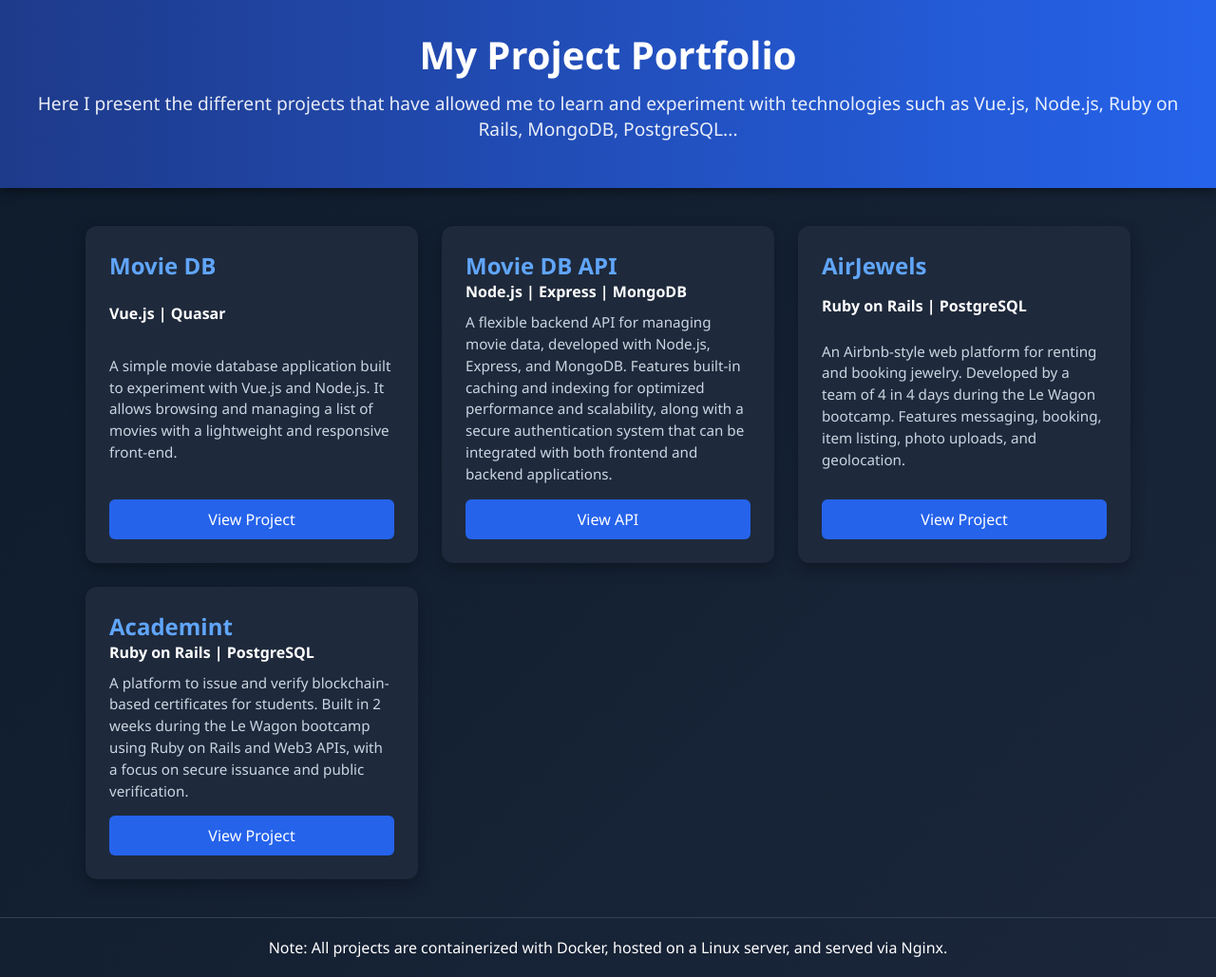
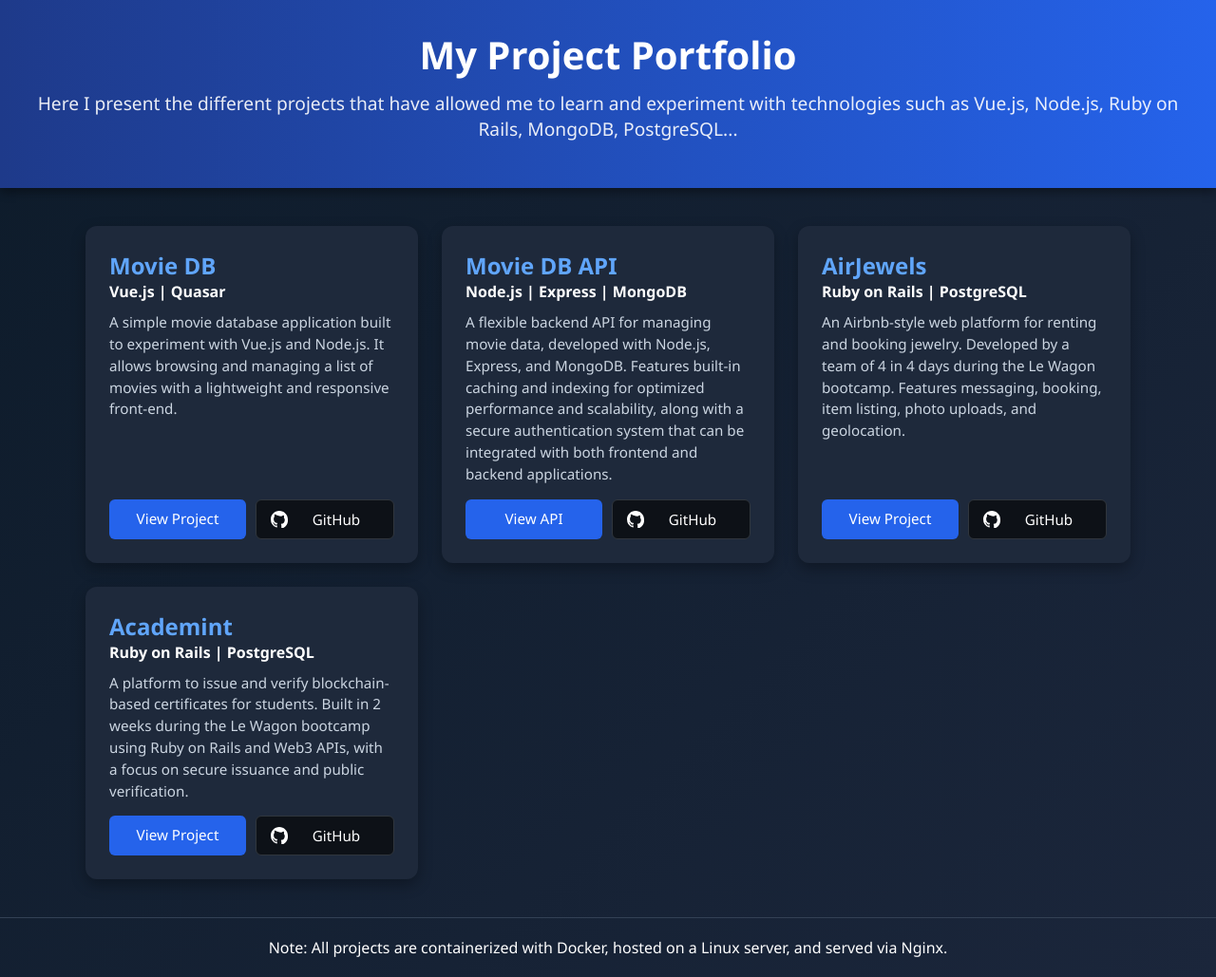
Before and after one commit to SVILLEBRUN/Deply_on_RaspberryPi, a plain HTML site: page index.html in a window 1280 px wide. Shown: the whole page at 95% size. Drawn offline with Linux system fonts and the light colour scheme.

Commit message:
New github button to view the code in github

```diff
--- a/index.html
+++ b/index.html
@@ -65,7 +65,13 @@
                 line-height: 1.5;
                 color: #cbd5e1;
             }
+            .btn-container {
+                display: flex;
+                gap: 10px;
+                margin-top: auto;
+            }
             .card a {
+                flex: 1;
                 text-decoration: none;
                 background-color: #2563eb;
                 color: white;
@@ -73,10 +79,33 @@
                 border-radius: 6px;
                 text-align: center;
                 transition: background-color 0.2s;
+                font-size: 0.95em;
             }
             .card a:hover {
                 background-color: #1d4ed8;
             }
+            .github-btn {
+                display: flex;
+                align-items: center;
+                justify-content: left;
+                background-color: #0d1117 !important;
+                border: 1px solid #30363d !important;
+            }
+            .github-btn svg {
+                margin-right: 6px;
+                fill: white !important;
+                width: 18px;
+                height: 18px;
+            }
+            .github-btn span {
+                flex: 1;
+                text-align: center;
+                color: white !important;
+            }
+            .github-btn:hover {
+                background-color: #30363d !important;
+            }
+
             footer {
                 text-align: center;
                 padding: 20px;
@@ -99,7 +128,21 @@
                 <h4>Vue.js | Quasar</h4>
                 <p>A simple movie database application built to experiment with Vue.js and Node.js.
                 It allows browsing and managing a list of movies with a lightweight and responsive front-end.</p>
-                <a href="/movie-db-app/">View Project</a>
+                <div class="btn-container">
+                    <a href="/movie-db-app/">View Project</a>
+                    <a href="https://github.com/SVILLEBRUN/Movie_db_app" target="_blank" class="github-btn">
+                        <svg viewBox="0 0 16 16">
+                            <path d="M8 0C3.58 0 0 3.58 0 8a8 8 0 005.47 7.59c.4.07.55-.17.55-.38
+                            0-.19-.01-.82-.01-1.49-2 .37-2.69-.49-2.85-.94-.09-.23-.48-.94-.82-1.13-.28-.15-.68-.52
+                            0-.53.63-.01 1.08.58 1.23.82.72 1.21 1.87.87 2.33.66.07-.52.28-.87.51-1.07-1.78-.2-3.64-.89-3.64-3.95
+                            0-.87.31-1.59.82-2.15-.08-.2-.36-1.02.08-2.12 0 0 .67-.21 2.2.82A7.65 7.65 0 018 4.8a7.6 7.6 0 011.99.27c1.53-1.04
+                            2.2-.82 2.2-.82.44 1.1.16 1.92.08 2.12.51.56.82 1.28.82 2.15
+                            0 3.07-1.87 3.75-3.65 3.95.29.25.54.73.54 1.48
+                            0 1.07-.01 1.93-.01 2.2 0 .21.15.46.55.38A8 8 0 0016 8c0-4.42-3.58-8-8-8z"/>
+                        </svg>
+                        <span>GitHub</span>
+                    </a>
+                </div>
             </div>
 
             <div class="card">
@@ -107,7 +150,21 @@
                 <h4>Node.js | Express | MongoDB</h4>
                 <p>A flexible backend API for managing movie data, developed with Node.js, Express, and MongoDB.
                 Features built-in caching and indexing for optimized performance and scalability, along with a secure authentication system that can be integrated with both frontend and backend applications.</p>
-                <a href="/movie-db-app/api">View API</a>
+                <div class="btn-container">
+                    <a href="/movie-db-app/api">View API</a>
+                    <a href="https://github.com/SVILLEBRUN/Movie_db_app" target="_blank" class="github-btn">
+                        <svg viewBox="0 0 16 16">
+                            <path d="M8 0C3.58 0 0 3.58 0 8a8 8 0 005.47 7.59c.4.07.55-.17.55-.38
+                            0-.19-.01-.82-.01-1.49-2 .37-2.69-.49-2.85-.94-.09-.23-.48-.94-.82-1.13-.28-.15-.68-.52
+                            0-.53.63-.01 1.08.58 1.23.82.72 1.21 1.87.87 2.33.66.07-.52.28-.87.51-1.07-1.78-.2-3.64-.89-3.64-3.95
+                            0-.87.31-1.59.82-2.15-.08-.2-.36-1.02.08-2.12 0 0 .67-.21 2.2.82A7.65 7.65 0 018 4.8a7.6 7.6 0 011.99.27c1.53-1.04
+                            2.2-.82 2.2-.82.44 1.1.16 1.92.08 2.12.51.56.82 1.28.82 2.15
+                            0 3.07-1.87 3.75-3.65 3.95.29.25.54.73.54 1.48
+                            0 1.07-.01 1.93-.01 2.2 0 .21.15.46.55.38A8 8 0 0016 8c0-4.42-3.58-8-8-8z"/>
+                        </svg>
+                        <span>GitHub</span>
+                    </a>
+                </div>
             </div>
 
             <div class="card">
@@ -116,7 +173,21 @@
                 <p>An Airbnb-style web platform for renting and booking jewelry.
                 Developed by a team of 4 in 4 days during the Le Wagon bootcamp.
                 Features messaging, booking, item listing, photo uploads, and geolocation.</p>
-                <a href="/airjewels-rails/">View Project</a>
+                <div class="btn-container">
+                    <a href="/airjewels-rails/">View Project</a>
+                    <a href="https://github.com/SVILLEBRUN/airjewels-rails" target="_blank" class="github-btn">
+                        <svg viewBox="0 0 16 16">
+                            <path d="M8 0C3.58 0 0 3.58 0 8a8 8 0 005.47 7.59c.4.07.55-.17.55-.38
+                            0-.19-.01-.82-.01-1.49-2 .37-2.69-.49-2.85-.94-.09-.23-.48-.94-.82-1.13-.28-.15-.68-.52
+                            0-.53.63-.01 1.08.58 1.23.82.72 1.21 1.87.87 2.33.66.07-.52.28-.87.51-1.07-1.78-.2-3.64-.89-3.64-3.95
+                            0-.87.31-1.59.82-2.15-.08-.2-.36-1.02.08-2.12 0 0 .67-.21 2.2.82A7.65 7.65 0 018 4.8a7.6 7.6 0 011.99.27c1.53-1.04
+                            2.2-.82 2.2-.82.44 1.1.16 1.92.08 2.12.51.56.82 1.28.82 2.15
+                            0 3.07-1.87 3.75-3.65 3.95.29.25.54.73.54 1.48
+                            0 1.07-.01 1.93-.01 2.2 0 .21.15.46.55.38A8 8 0 0016 8c0-4.42-3.58-8-8-8z"/>
+                        </svg>
+                        <span>GitHub</span>
+                    </a>
+                </div>
             </div>
 
             <div class="card">
@@ -125,7 +196,21 @@
                 <p>A platform to issue and verify blockchain-based certificates for students.
                 Built in 2 weeks during the Le Wagon bootcamp using Ruby on Rails and Web3 APIs,
                 with a focus on secure issuance and public verification.</p>
-                <a href="/academint/">View Project</a>
+                <div class="btn-container">
+                    <a href="/academint/">View Project</a>
+                    <a href="https://github.com/SVILLEBRUN/Academint" target="_blank" class="github-btn">
+                        <svg viewBox="0 0 16 16">
+                            <path d="M8 0C3.58 0 0 3.58 0 8a8 8 0 005.47 7.59c.4.07.55-.17.55-.38
+                            0-.19-.01-.82-.01-1.49-2 .37-2.69-.49-2.85-.94-.09-.23-.48-.94-.82-1.13-.28-.15-.68-.52
+                            0-.53.63-.01 1.08.58 1.23.82.72 1.21 1.87.87 2.33.66.07-.52.28-.87.51-1.07-1.78-.2-3.64-.89-3.64-3.95
+                            0-.87.31-1.59.82-2.15-.08-.2-.36-1.02.08-2.12 0 0 .67-.21 2.2.82A7.65 7.65 0 018 4.8a7.6 7.6 0 011.99.27c1.53-1.04
+                            2.2-.82 2.2-.82.44 1.1.16 1.92.08 2.12.51.56.82 1.28.82 2.15
+                            0 3.07-1.87 3.75-3.65 3.95.29.25.54.73.54 1.48
+                            0 1.07-.01 1.93-.01 2.2 0 .21.15.46.55.38A8 8 0 0016 8c0-4.42-3.58-8-8-8z"/>
+                        </svg>
+                        <span>GitHub</span>
+                    </a>
+                </div>
             </div>
         </main>
 
```
